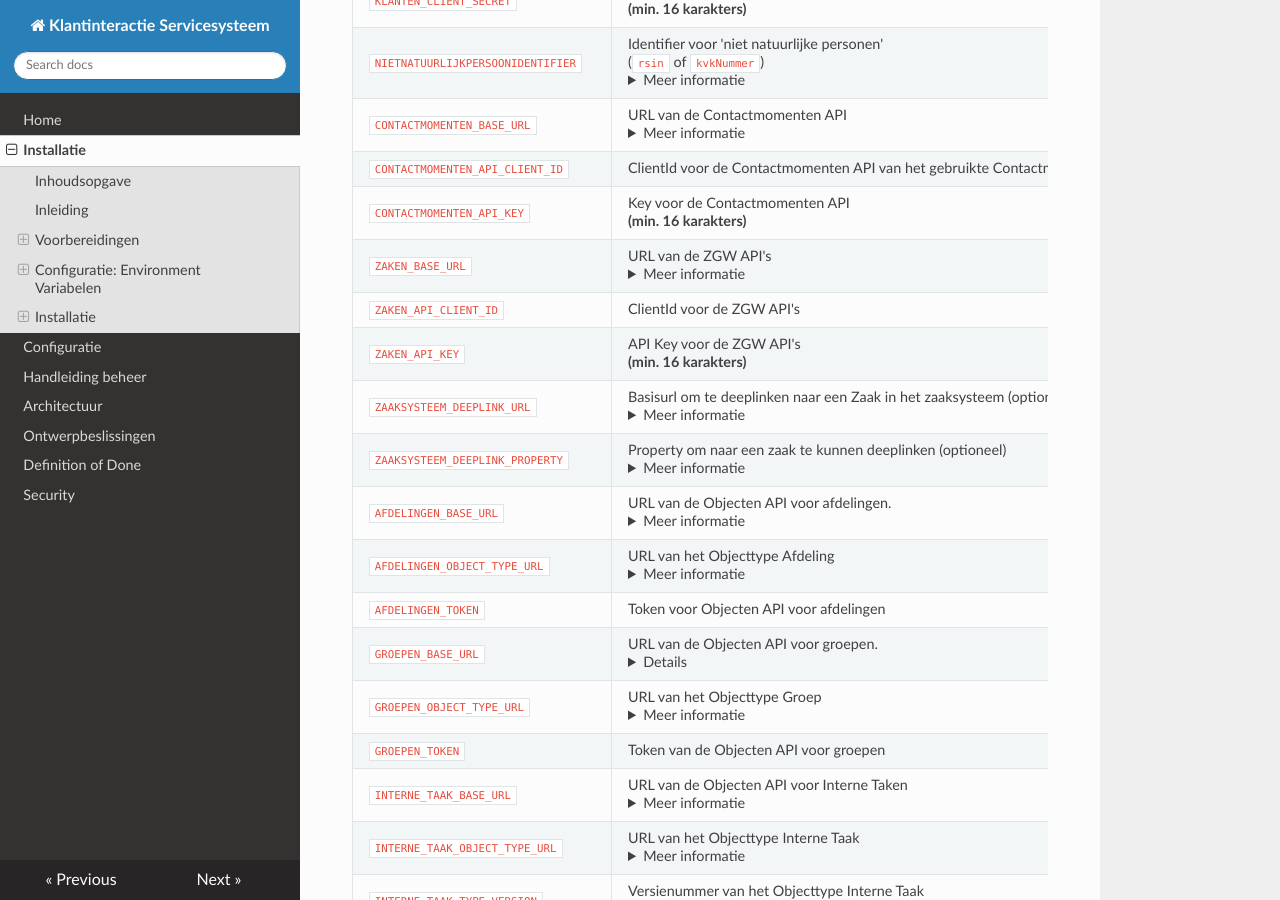
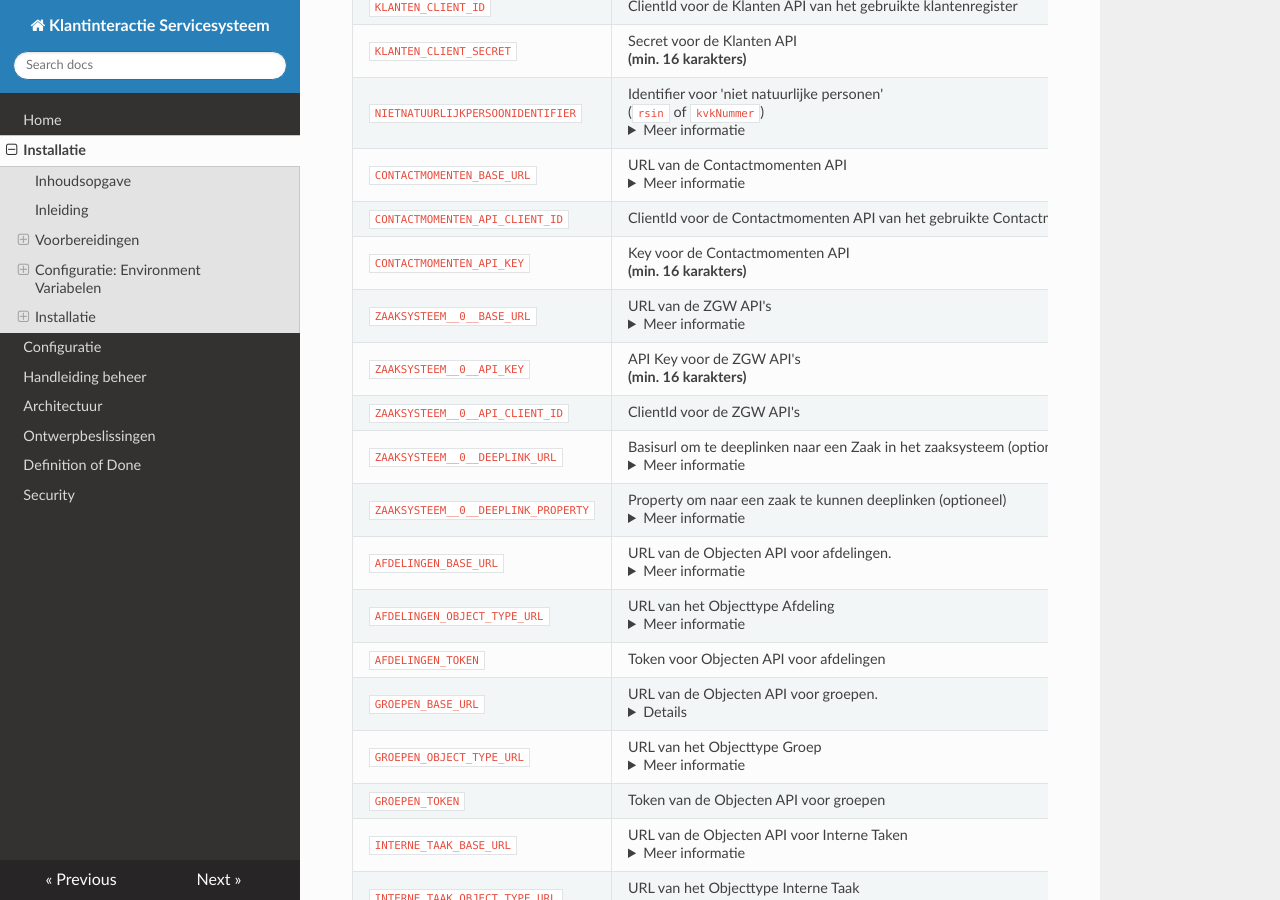
Before and after one commit to Klantinteractie-Servicesysteem/.github, an MkDocs documentation site: the page built from docs/INSTALLATION.md, in a window 1280 px wide and 900 px high, scrolled down 4336 px. Built offline with MkDocs 1.6.1, drawn with Linux system fonts in a browser that asks for light colours; nearby versions of some CDN libraries; some of the changed text lies outside the part shown.

Commit message:
update docs + script for new zaaksysteem env vars

```diff
--- a/docs/INSTALLATION.md
+++ b/docs/INSTALLATION.md
@@ -122,7 +122,9 @@ Hieronder staan de benodigde environment variabelen per onderdeel van KISS.
 ### Gekoppelde Bronnen
 
 Er zijn diverse API's die vanuit KISS bevraagd worden. Hieronder staan de environment variabelen per gekoppelde bron.
-**Let op**: Sommige API-keys en Secrets die KISS nodig heeft om externe registers te bevragen moeten **minimaal 16 karakters** lang zijn.
+**Let op**:
+1. Sommige API-keys en Secrets die KISS nodig heeft om externe registers te bevragen moeten **minimaal 16 karakters** lang zijn.
+2. Voor variabelen met `__0__` als tussenvoegsel geldt dat er een lijst opgebouwd kan worden. Het eerste item van de lijst heeft `__0__` als tussenvoegsel, het tweede item `__1__`, en zo verder.
 
 <details> <summary>Meer informatie </summary>Er zijn diverse bronnen die vanuit KISS via API's bevraagd worden. Sommige worden alleen geraadpleegd, zoals de KvK-API en de API voor Haal Centraal BRP Personen bevragen, en de Objecten API voor het ophalen van Afdelingen, Groepen en Medewerkers. Andere registraties worden niet alleen geraadpleegd, maar er worden ook gegevens in weggeschreven. Dit zijn in ieder geval een Klanten- en Contactmomentenregister, zoals Open Klant, het Objecten Register zoals Open Objecten, en een Zaaksysteem (m.b.v. ZGW API's) zoals Open Zaak.
 
@@ -155,11 +157,11 @@ Daarnaast zijn er bronnen die binnen KISS doorzocht moeten worden.
 | `CONTACTMOMENTEN_BASE_URL`              | URL van de Contactmomenten API  <details> <summary>Meer informatie </summary>Bijvoorbeeld: `https://contactmomentenregister.mijngemeente.nl` </details>                  |
 | `CONTACTMOMENTEN_API_CLIENT_ID`         | ClientId voor de Contactmomenten API van het gebruikte Contactmomentenregister                                                   |
 | `CONTACTMOMENTEN_API_KEY`               | Key voor de Contactmomenten API  <br /> **(min. 16 karakters)**                                                                  |
-| `ZAKEN_BASE_URL`                        | URL van de ZGW API's      <details> <summary>Meer informatie </summary> Bijvoorbeeld: `https://zaaksysteem.mijngemeente.nl`  </details>                                  |
-| `ZAKEN_API_CLIENT_ID`                   | ClientId voor de ZGW API's                                                                                                       |
-| `ZAKEN_API_KEY`                         | API Key voor de ZGW API's <br /> **(min. 16 karakters)**                                                                         |
-| `ZAAKSYSTEEM_DEEPLINK_URL`              | Basisurl om te deeplinken naar een Zaak in het zaaksysteem (optioneel) <details> <summary>Meer informatie </summary> Bijvoorbeeld: ``https://zaaksysteem.mijngemeente.nl/mp/zaak/` <br /> Deze variabele moet altijd gebruikt worden in combinatie met `ZAAKSYSTEEM_DEEPLINK_PROPERTY`. Als deze variabelen beiden worden ingevuld, zal er in KISS een link in het zaakdetailscherm staan, waarmee de KCM de betreffende zaak direct in het zaaksysteem opent.  LET OP: dit kan alleen bij zaaksystemen die een vaste url hebben voor zaakdetails, waarbij alleen één property van de zaak, bijv. het zaaknummer áchter die URL geplaatst hoeft te worden.  </details>                                                                             |
-| `ZAAKSYSTEEM_DEEPLINK_PROPERTY`         | Property om naar een zaak te kunnen deeplinken (optioneel) <details> <summary>Meer informatie </summary> Deze variabele moet altijd gebruikt worden in combinatie met `ZAAKSYSTEEM_DEEPLINK_URL`. De waarde uit dit property van een specifieke zaak wordt achter `ZAAKSYSTEEM_DEEPLINK_URL` geplaatst om de link te laten werken. Bijvoorbeeld: `identificatie` </details>  |
+| `ZAAKSYSTEEM__0__BASE_URL`              | URL van de ZGW API's      <details> <summary>Meer informatie </summary> Bijvoorbeeld: `https://zaaksysteem.mijngemeente.nl`  </details>                                  |
+| `ZAAKSYSTEEM__0__API_KEY`               | API Key voor de ZGW API's <br /> **(min. 16 karakters)**                                                                         |
+| `ZAAKSYSTEEM__0__API_CLIENT_ID`         | ClientId voor de ZGW API's                                                                                                       |
+| `ZAAKSYSTEEM__0__DEEPLINK_URL`              | Basisurl om te deeplinken naar een Zaak in het zaaksysteem (optioneel) <details> <summary>Meer informatie </summary> Bijvoorbeeld: `https://zaaksysteem.mijngemeente.nl/mp/zaak/` <br /> Deze variabele **moet** altijd gebruikt worden **in combinatie met** `ZAAKSYSTEEM__0__DEEPLINK_PROPERTY`. Als deze variabelen beiden worden ingevuld, zal er in KISS een link in het zaakdetailscherm staan, waarmee de KCM de betreffende zaak direct in het zaaksysteem opent.  LET OP: dit kan alleen bij zaaksystemen die een vaste url hebben voor zaakdetails, waarbij alleen één property van de zaak, bijv. het zaaknummer, áchter die URL geplaatst hoeft te worden.  </details>                                                                             |
+| `ZAAKSYSTEEM__0__DEEPLINK_PROPERTY`         | Property om naar een zaak te kunnen deeplinken (optioneel) <details> <summary>Meer informatie </summary> Deze variabele **moet** altijd gebruikt worden **in combinatie met** `ZAAKSYSTEEM__0__DEEPLINK_URL`. De waarde uit dit property van een specifieke zaak wordt achter `ZAAKSYSTEEM_DEEPLINK_URL` geplaatst om de link te laten werken. Bijvoorbeeld: `identificatie` </details>  |
 | `AFDELINGEN_BASE_URL`                   | URL van de Objecten API voor afdelingen.  <details> <summary>Meer informatie </summary> Bijvoorbeeld: `https://objectenregister.mijngemeente.nl` </details>                     |
 | `AFDELINGEN_OBJECT_TYPE_URL`            | URL van het Objecttype Afdeling   <details> <summary>Meer informatie </summary> Bijvoorbeeld `https://objecttypenregister.mijngemeente.nl/api/v2/objecttypes/f83fdc48-5ddb-4b1a-a347-e20092031399` </details>      |
 | `AFDELINGEN_TOKEN`                      | Token voor Objecten API voor afdelingen                                                                                           |
```
Also changed, not shown: 1 other file.
